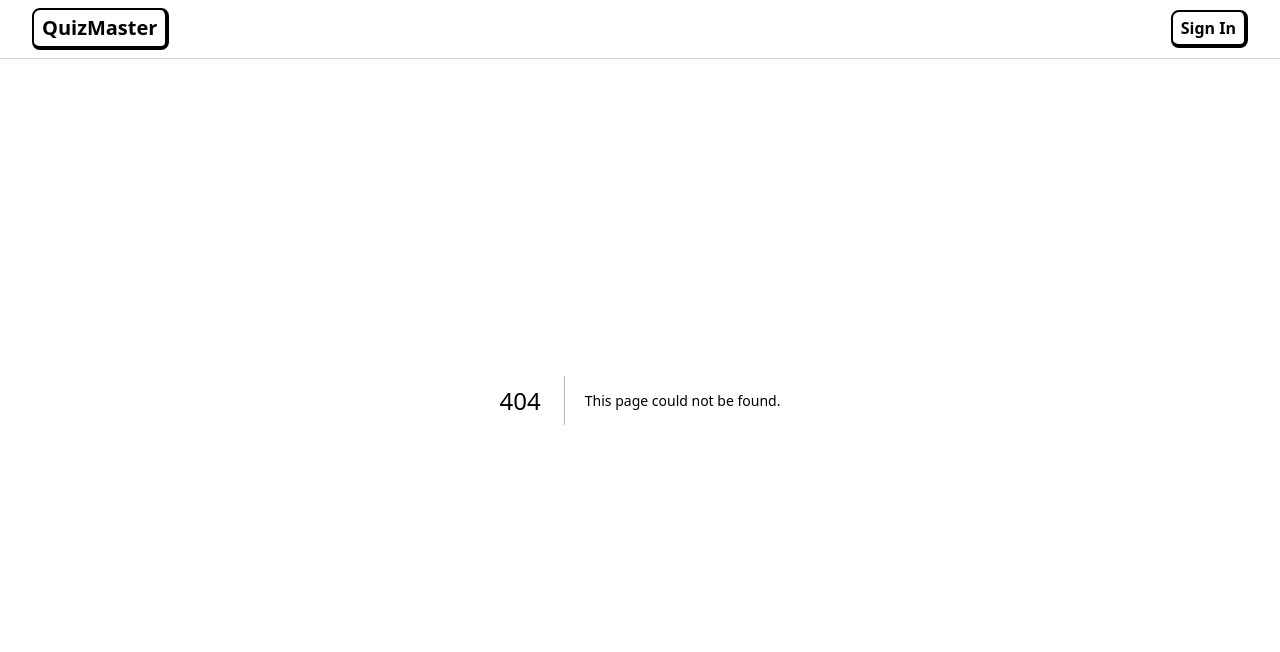
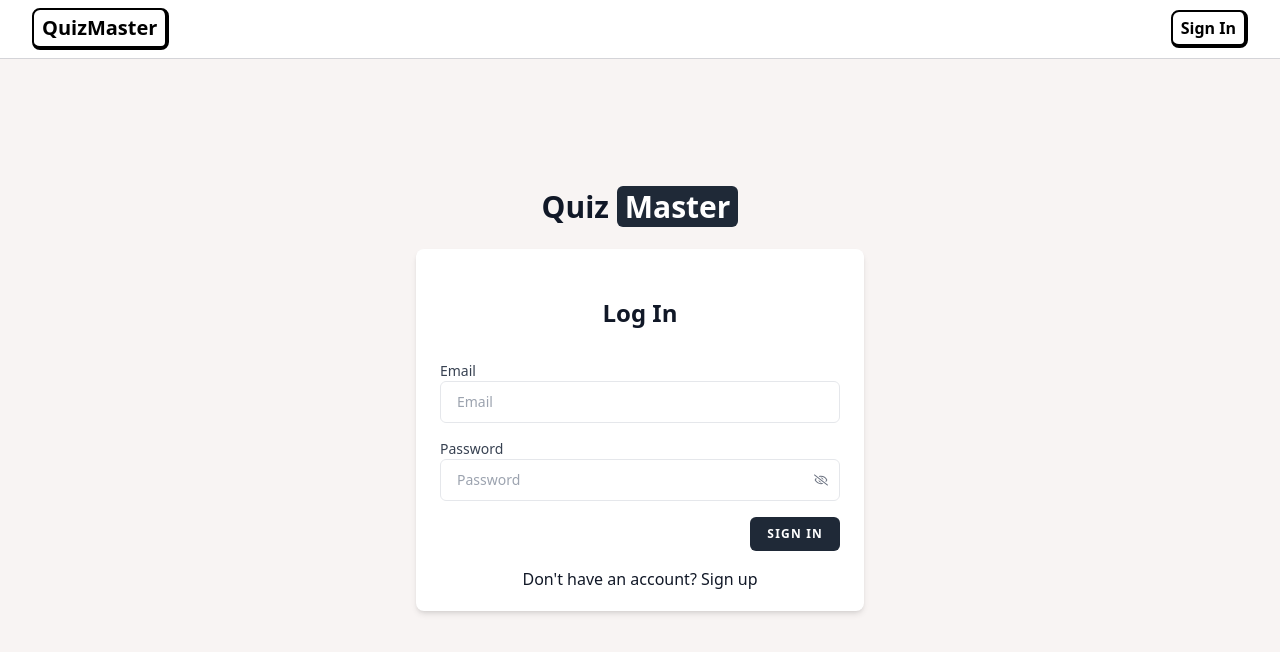
Before and after one commit to rafimd422/Quiz-App, a Next.js app: page /auth/sign-in in a window 1280 px wide. Before the commit this address had no page. Shown: the top 652 px of the page. Built offline with nearby package versions, Linux system fonts and the light colour scheme.

Commit message:
created the signIn ui and complated the form validation

```diff
--- a/package.json
+++ b/package.json
@@ -9,12 +9,14 @@
     "lint": "next lint"
   },
   "dependencies": {
+    "@react-icons/all-files": "^4.1.0",
     "axios": "^1.7.2",
     "firebase": "^10.12.3",
     "next": "14.2.4",
     "react": "^18",
     "react-dom": "^18",
-    "react-hook-form": "^7.52.1"
+    "react-hook-form": "^7.52.1",
+    "react-icons": "^5.2.1"
   },
   "devDependencies": {
     "@types/node": "^20",
--- /dev/null
+++ b/src/app/auth/sign-in/page.tsx
@@ -0,0 +1,102 @@
+'use client'
+
+import { FC, useState } from 'react';
+import PasswordInput from '@/components/PasswordInput';
+
+const SignIn: FC = () => {
+    const [email, setEmail] = useState('');
+    const [password, setPassword] = useState('');
+    const [errors, setErrors] = useState<{ email?: string; password?: string }>({});
+
+    const validateForm = () => {
+        const newErrors: { email?: string; password?: string } = {};
+        if (!email) {
+            newErrors.email = 'Email is required';
+        } else if (!/\S+@\S+\.\S+/.test(email)) {
+            newErrors.email = 'Email is invalid';
+        }
+        if (!password) {
+            newErrors.password = 'Password is required';
+        }else if(password.length < 6){
+            newErrors.password = 'Password must contain minimum 6 character';
+        }
+        setErrors(newErrors);
+        return Object.keys(newErrors).length === 0;
+    };
+
+
+
+    const handleSubmit = (event: React.FormEvent) => {
+        event.preventDefault();
+        if (validateForm()) {
+            console.log({ email, password });
+
+        }
+    };
+
+    return (
+        <div className="text-gray-900 antialiased">
+            <div className="min-h-screen flex flex-col sm:justify-center items-center pt-6 sm:pt-0 bg-[#f8f4f3]">
+                <div>
+                    <h2 className="font-bold text-3xl cursor-none">
+                        Quiz <span className="bg-gray-800 text-white px-2 rounded-md">Master</span>
+                    </h2>
+                </div>
+
+                <div className="w-full sm:max-w-md mt-6 px-6 py-4 bg-white shadow-md overflow-hidden sm:rounded-lg">
+                    <form onSubmit={handleSubmit}>
+                        <div className="py-8">
+                            <center>
+                                <span className="text-2xl font-semibold">Log In</span>
+                            </center>
+                        </div>
+
+                        <div>
+                            <label className="block font-medium text-sm text-gray-700" htmlFor="email">
+                                Email
+                            </label>
+                            <input
+                                type="email"
+                                name="email"
+                                placeholder="Email"
+                                className="w-full rounded-md py-2.5 px-4 border text-sm outline-gray-800"
+                                value={email}
+                                onChange={(e) => setEmail(e.target.value)}
+                            />
+                            {errors.email && <p className="text-red-500 text-xs mt-1">{errors.email}</p>}
+                        </div>
+
+                        <div className="mt-4">
+                            <label className="block font-medium text-sm text-gray-700" htmlFor="password">
+                                Password
+                            </label>
+                            <PasswordInput
+                                value={password}
+                                onChange={(e) => setPassword(e.target.value)}
+                            />
+                            {errors.password && <p className="text-red-500 text-xs mt-1">{errors.password}</p>}
+                        </div>
+
+                        <div className="block mt-4">
+                        </div>
+
+                        <div className="flex items-center justify-end mt-4">
+                            <button
+                                className="ml-4 inline-flex items-center px-4 py-2 bg-gray-800 border border-transparent rounded-md font-semibold text-xs text-white uppercase tracking-widest hover:bg-gray-900 focus:bg-gray-700 active:bg-gray-900 focus:outline-none focus:ring-2 focus:ring-indigo-500 focus:ring-offset-2 transition ease-in-out duration-150"
+                                type="submit"
+                            >
+                                Sign In
+                            </button>
+                        </div>
+                    </form>
+
+                    <div className="flex justify-center mt-4 mb-1">
+                        Don't have an account? Sign up
+                    </div>
+                </div>
+            </div>
+        </div>
+    );
+};
+
+export default SignIn;
--- a/src/components/IntroCard.tsx
+++ b/src/components/IntroCard.tsx
@@ -19,7 +19,8 @@ const IntroCard = React.forwardRef<
     </p>
         </div>
         <div className={" flex items-center p-6 pt-0"}>
-          sign up
+        <button className="inline-flex items-center justify-center rounded-md text-sm font-medium text-rose-50 focus-visible:ring-1 focus-visible:ring-ring
+        bg-gray-900 shadow hover:bg-gray-800 h-9 px-4 py-2">Sign In with Google</button>
         </div>
       </div>
 ))
--- /dev/null
+++ b/src/components/PasswordInput.tsx
@@ -0,0 +1,45 @@
+'use client'
+
+import React, { useState } from 'react';
+import { FaRegEye, FaRegEyeSlash } from "react-icons/fa";
+
+interface PasswordInputProps {
+    value: string;
+    onChange: (e: React.ChangeEvent<HTMLInputElement>) => void;
+}
+
+const PasswordInput: React.FC<PasswordInputProps> = ({ value, onChange }) => {
+    const [passwordVisible, setPasswordVisible] = useState(false);
+
+    const togglePasswordVisibility = () => {
+        setPasswordVisible(!passwordVisible);
+    };
+
+    return (
+        <div className="relative">
+            <input
+                id="password"
+                type={passwordVisible ? 'text' : 'password'}
+                name="password"
+                value={value}
+                onChange={onChange}
+                placeholder="Password"
+                required
+                autoComplete="current-password"
+                className="w-full rounded-md py-2.5 px-4 border text-sm outline-gray-800"
+            />
+            <div className="absolute inset-y-0 right-0 pr-3 flex items-center text-sm leading-5">
+                <button
+                    type="button"
+                    id="togglePassword"
+                    className="text-gray-500 focus:outline-none focus:text-gray-600 hover:text-gray-600"
+                    onClick={togglePasswordVisibility}
+                >
+                    {passwordVisible ? <FaRegEye /> : <FaRegEyeSlash />}
+                </button>
+            </div>
+        </div>
+    );
+};
+
+export default PasswordInput;
```
Also changed, not shown: 1 other file (tests, documents, lock files or other folders).
